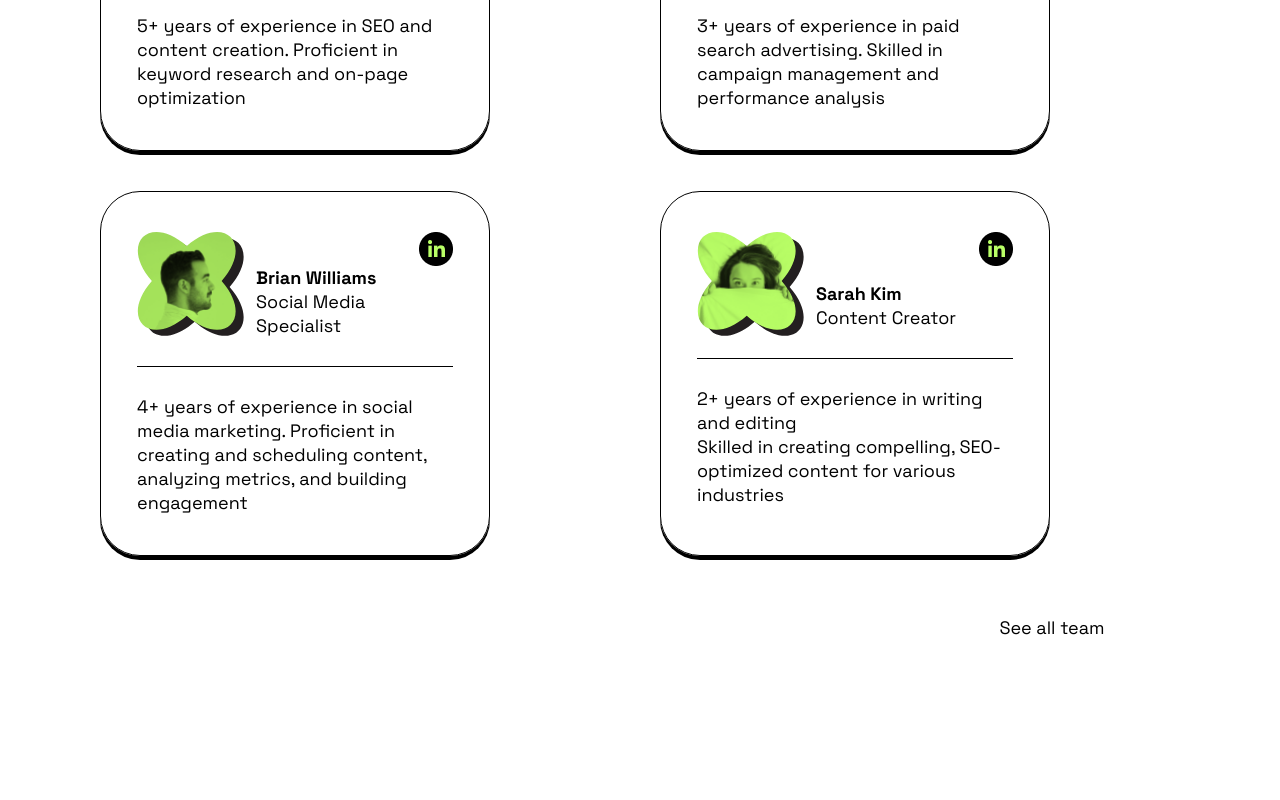
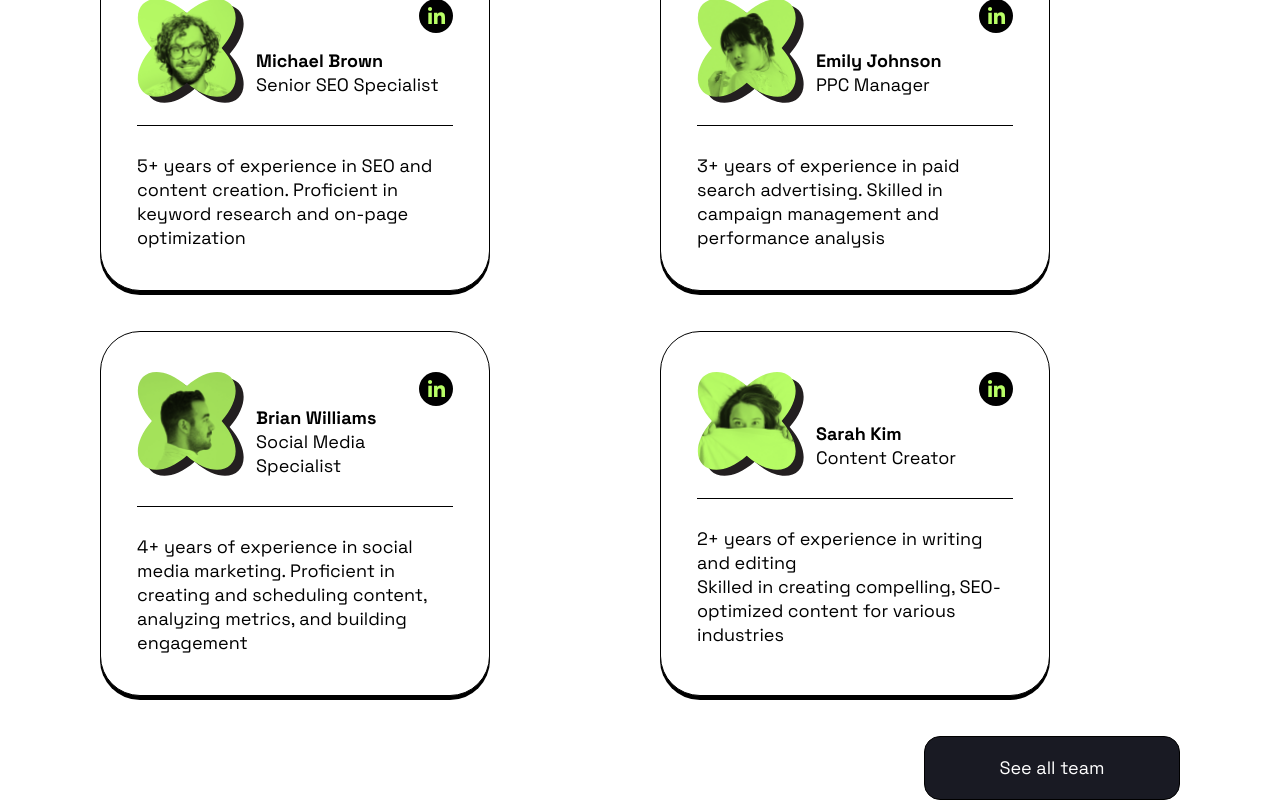
Before and after one commit to ssstpnv/positivus, a React (Vite) app: page / in a window 1280 px wide. Shown: the part 683-1483 px from the top of the page. Before the commit the page ends 1343 px from the top, so only its background shows below. Built offline with nearby package versions, Linux system fonts and the light colour scheme.

Commit message:
Minor updates to Team section

```diff
--- a/src/components/TeamMemberCard.tsx
+++ b/src/components/TeamMemberCard.tsx
@@ -1,5 +1,5 @@
 import { TeamMember } from '../mockData/mockTeamMembers.ts';
-import linkedInIcon from '../assets/images/linked-in-team-member-icon.png';
+import linkedInIcon from '../assets/images/icons/linked-in.svg';
 import ImageCrossClip from './ImageCrossClip.tsx';
 
 function TeamMemberCard({
@@ -10,7 +10,7 @@ function TeamMemberCard({
   linkedInUrl
 }: TeamMember) {
     return (
-      <div className="flex flex-col w-[390px] border-solid border border-black rounded-[40px] px-9 py-10 gap-y-7 shadow-bottom">
+      <div className="flex flex-col w-[390px] border-solid border border-black rounded-[40px] px-9 py-10 gap-y-7 shadow-bottom bg-white">
         <div className="flex flex-row">
           <ImageCrossClip imgUrl={imgUrl} />
           <div className="flex flex-col justify-between text-left basis-full">
--- a/src/components/TeamSection.tsx
+++ b/src/components/TeamSection.tsx
@@ -1,10 +1,11 @@
 import TeamMemberCard from './TeamMemberCard.tsx';
 import mockTeamMembersData from '../mockData/mockTeamMembers.ts';
 import SectionTitle from "./shared/SectionTitle.tsx";
+import Button from "./shared/Button.tsx";
 
 function TeamSection() {
   return (
-    <div>
+    <div className="mt-[140px]">
       <SectionTitle
         title="Team"
         description="Meet the skilled and experienced team behind our
@@ -19,9 +20,7 @@ function TeamSection() {
         ))}
       </div>
       <div className="flex justify-end mt-10">
-        <button className="w-64 h-16">
-          See all team
-        </button>
+        <Button variant="primary" label="See all team" style="w-64 h-16" />
       </div>
     </div>
   )
```
